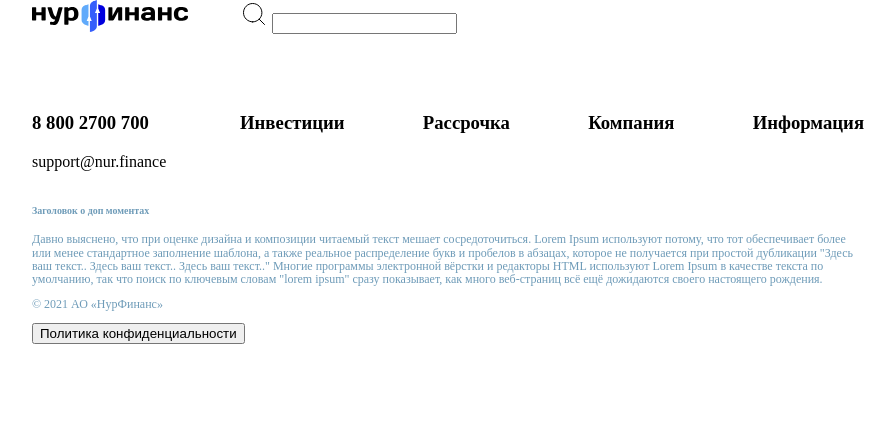
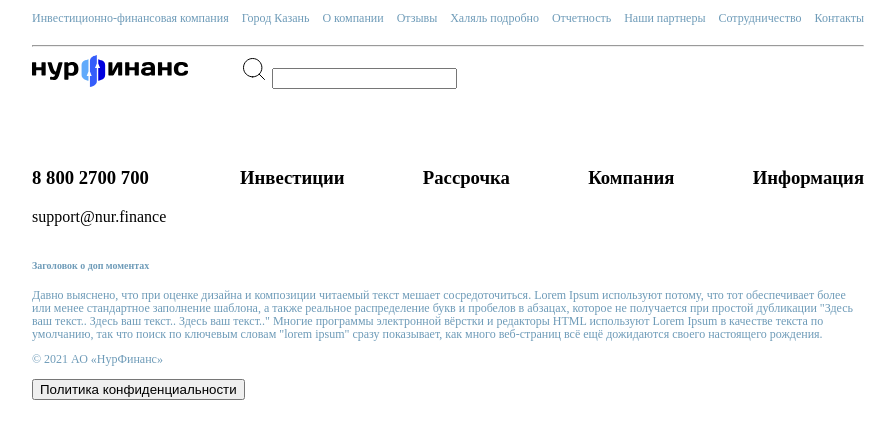
Before and after one commit to Wolframko/nurfin, a plain HTML site: page index.html in a window 1280 px wide. Shown: the whole page, without its empty margins (192-1087 px from the left). Drawn offline with Linux system fonts and the light colour scheme.

Commit message:
Added header without nav

```diff
--- a/index.html
+++ b/index.html
@@ -10,7 +10,26 @@
 <body>
     <div class="container">
         <header>
+            <div class="content-container">
+                <div id="info" class="small-text">
+                    <div><p>Инвестиционно-финансовая компания</p></div>
+                    <div>
+                        <img src="" alt="">
+                        <p>Город  Казань</p>
+                    </div>
+                    <div><p><a href="" class="small-text">О компании</a></p></div>
+                    <div><p><a href="" class="small-text">Отзывы</a></p></div>
+                    <div><p><a href="" class="small-text">Халяль подробно</a></p></div>
+                    <div><p><a href="" class="small-text">Отчетность</a></p></div>
+                    <div><p><a href="" class="small-text">Наши партнеры</a></p></div>
+                    <div><p><a href="" class="small-text">Сотрудничество</a></p></div>
+                    <div><p><a href="" class="small-text">Контакты</a></p></div>
+                </div>
+                <hr>
+                <nav>
 
+                </nav>
+            </div>
         </header>
         <footer>
             <div class="content-container">
```
